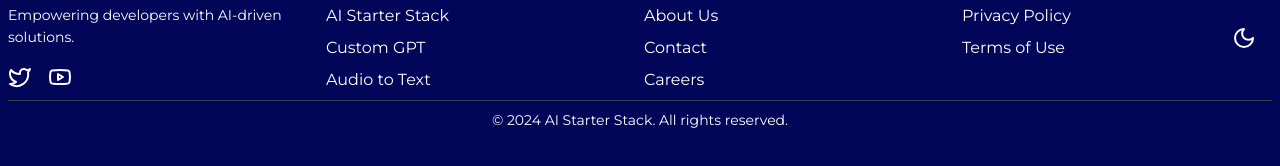
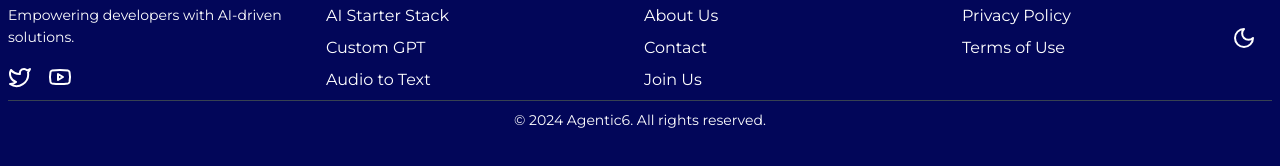
Before and after one commit to wordopera/my-ai-app, a Next.js app: page / in a window 1280 px wide. Shown: the part 726-892 px from the top of the page. Built offline with nearby package versions, Linux system fonts and the light colour scheme.

Commit message:
fixed placeholders and some css

```diff
--- a/app/components/Footer.tsx
+++ b/app/components/Footer.tsx
@@ -37,7 +37,7 @@
             <ul className="space-y-2">
               <li><Link href="/about" className="hover:text-fuschia transition duration-200">About Us</Link></li>
               <li><Link href="/contact" className="hover:text-fuschia transition duration-200">Contact</Link></li>
-              <li><Link href="/careers" className="hover:text-fuschia transition duration-200">Careers</Link></li>
+              <li><Link href="/join-us" className="hover:text-fuschia transition duration-200">Join Us</Link></li>
             </ul>
           </div>
           <div>
@@ -49,7 +49,7 @@
           </div>
         </div>
         <div className="mt-8 pt-8 border-t border-gray-700">
-          <p className="text-center text-small">&copy; 2024 AI Starter Stack. All rights reserved.</p>
+          <p className="text-center text-small">&copy; 2024 Agentic6. All rights reserved.</p>
         </div>
       </div>
     </footer>
```
